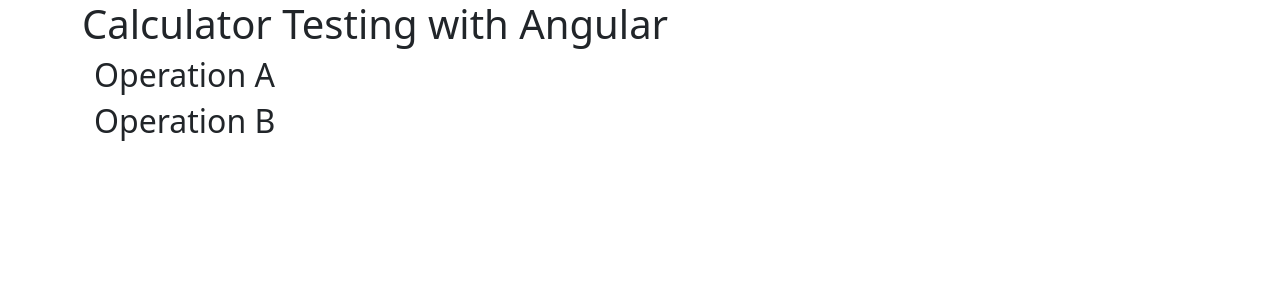
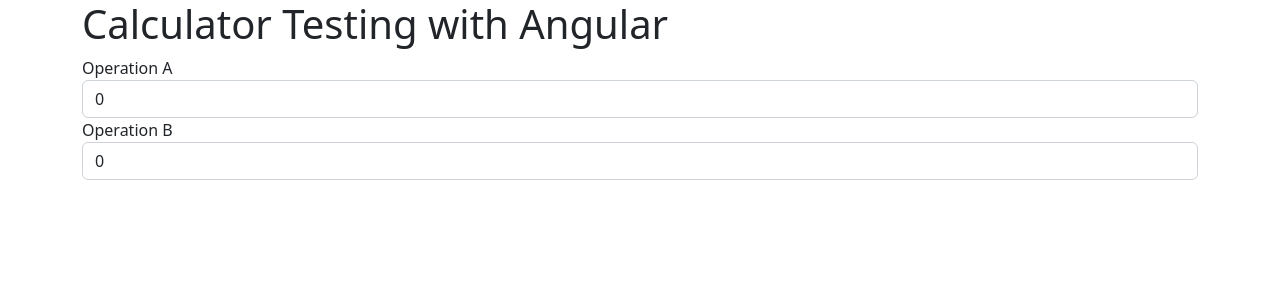
Before and after one commit to LucianoCerullo77/calculatorv1Angular, an Angular app: page / in a window 1280 px wide. Shown: the top 300 px of the page. Built offline with nearby package versions, Linux system fonts and the light colour scheme.

Commit message:
html replaced with form and two way binding operations

```diff
--- a/src/app/app.component.html
+++ b/src/app/app.component.html
@@ -1,9 +1,25 @@
 <div class="container">
   <h1>{{ title }}</h1>
-  <div class="container">
-    <h2>Operation A</h2>
-  </div>
-  <div class="container">
-    <h2>Operation B</h2>
-  </div>
+  <form>
+    <div class="form-group">
+      <label for="">Operation A</label>
+      <input
+        type="number"
+        class="form-control"
+        placeholder="Enter the First Number"
+        [(ngModel)]="operationA"
+        name="operationA"
+      />
+    </div>
+    <div class="form-group">
+      <label for="">Operation B</label>
+      <input
+        type="number"
+        class="form-control"
+        placeholder="Enter the Second Number"
+        [(ngModel)]="operationB"
+        name="operationB"
+      />
+    </div>
+  </form>
 </div>
```
